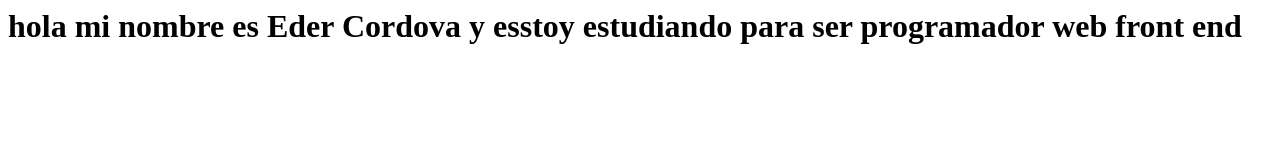
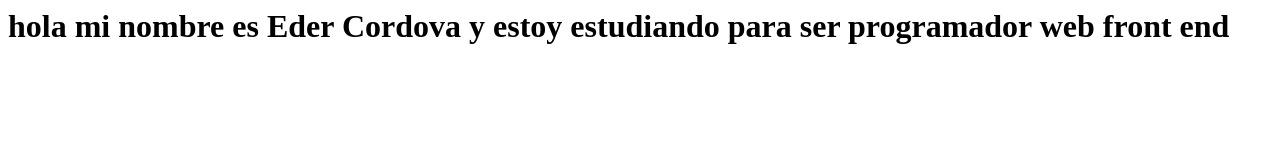
Before and after one commit to elucor/mi-primer-portafolio, a plain HTML site: page index.html in a window 1280 px wide. Drawn offline with Linux system fonts and the light colour scheme.

Commit message:
Update index.html

```diff
--- a/index.html
+++ b/index.html
@@ -1 +1 @@
-<h1>hola mi nombre es Eder Cordova y esstoy estudiando para ser programador web front end </h1>
+<h1>hola mi nombre es Eder Cordova y estoy estudiando para ser programador web front end </h1>
```
